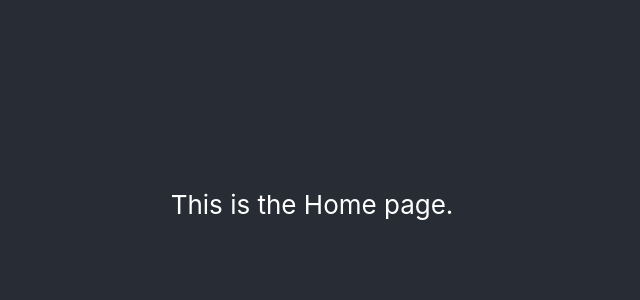
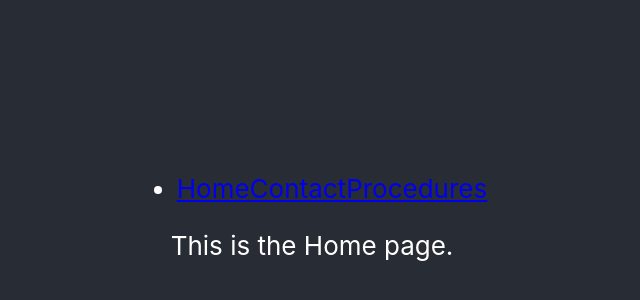
Before and after one commit to jtreeves/dentist-router, a JavaScript app: page / in a window 1280 px wide. Shown: the part 196-496 px from the top of the page, without its empty margins (328-968 px from the left). Built offline with nearby package versions, Linux system fonts and the light colour scheme; the HTML template or start-up script is replaced by a standard one.

Commit message:
[Nav] Add navigation bar with links to internal pages

```diff
--- a/src/App.js
+++ b/src/App.js
@@ -3,6 +3,7 @@ import { BrowserRouter, Route } from 'react-router-dom'
 import Home from './components/Home'
 import Contact from './components/Contact'
 import Procedures from './components/Procedures'
+import Nav from './components/Nav'
 
 import './App.css'
 
@@ -10,6 +11,7 @@ function App() {
     return (
         <BrowserRouter>
             <div className='App-header'>
+                <Nav />
                 <Route path='/' exact component={Home} />
                 <Route path='/contact' component={Contact} />
                 <Route path='/procedures' component={Procedures} />
--- /dev/null
+++ b/src/components/Nav.js
@@ -0,0 +1,15 @@
+import { Link } from 'react-router-dom'
+
+function Nav() {
+    return(
+        <ul>
+            <li>
+                <Link to='/'>Home</Link>
+                <Link to='/contact'>Contact</Link>
+                <Link to='/procedures'>Procedures</Link>
+            </li>
+        </ul>
+    )
+}
+
+export default Nav
```
Also changed, not shown: 1 other file (tests, documents, lock files or other folders).
